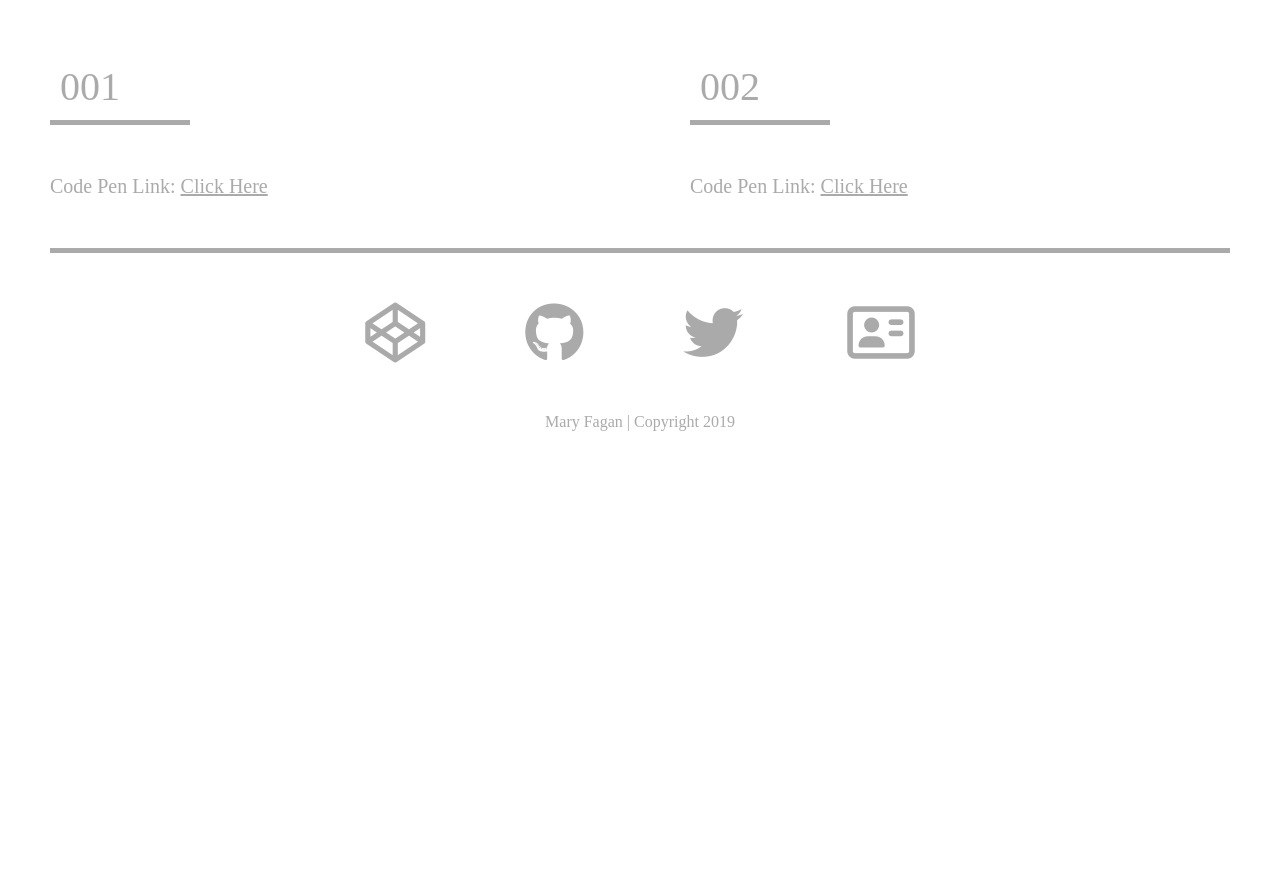
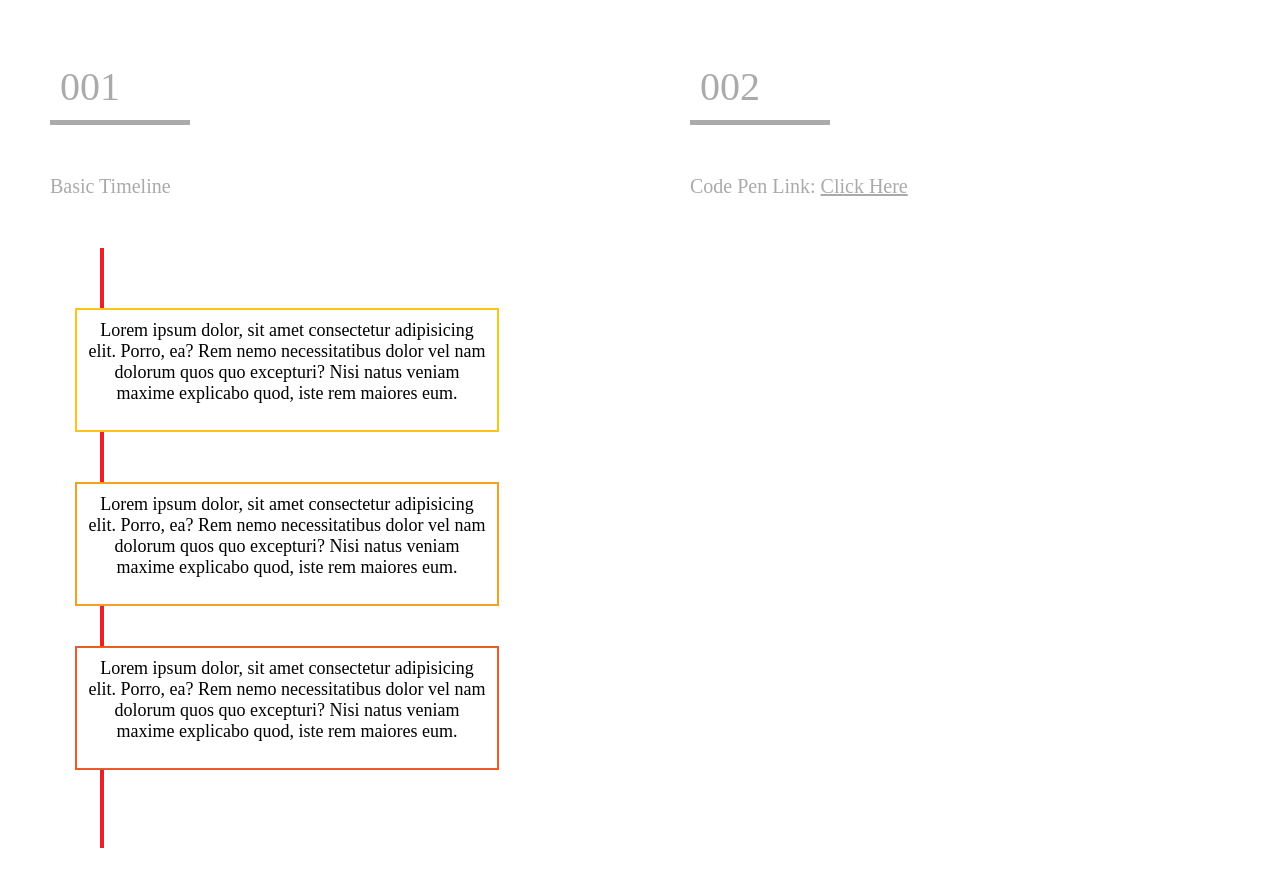
Before and after one commit to M5FGN/CodePens, a plain HTML site: page other-pens.html in a window 1280 px wide. Shown: the part 1629-2516 px from the top of the page. Before the commit the page ends 2110 px from the top, so only its background shows below. Drawn offline with nearby package versions, Linux system fonts and the light colour scheme.

Commit message:
Add new pen

```diff
--- a/other-pens.css
+++ b/other-pens.css
@@ -14,3 +14,41 @@
     border: 2px solid #aaa;
     margin: 50px;
 }
+
+
+/* MISC PENS */
+
+/*Sample 001*/
+
+.vertical_line {
+    border-left: 4px solid #EA2027;
+    height: 600px;
+    margin-left: 50px;
+    margin-top: 50px;
+}
+
+.text_box {
+    height: 100px;
+    width: 400px;
+    margin-left: 25px;
+    background-color: white;
+    padding: 10px;
+    text-align: center;
+    font-size: 18px;
+    position: relative;
+}
+
+.box1 {
+    border: 2px solid #FFC312;
+    top: -540px;
+}
+
+.box2 {
+    border: 2px solid #F79F1F;
+    top: -490px;
+}
+
+.box3 {
+    border: 2px solid #EE5A24;
+    top: -450px;
+}
--- a/other-pens.html
+++ b/other-pens.html
@@ -76,9 +76,15 @@
     <div class="row">
         <div class="column">
             <div class="sample-number">001</div>
-            <div class="sample-title"></div>
+            <div class="sample-title">Basic Timeline</div>
             <div class="sample">
+                <div class="vertical_line"></div>
 
+                <div class="text_box box1">Lorem ipsum dolor, sit amet consectetur adipisicing elit. Porro, ea? Rem nemo necessitatibus dolor vel nam dolorum quos quo excepturi? Nisi natus veniam maxime explicabo quod, iste rem maiores eum.</div>
+
+                <div class="text_box box2">Lorem ipsum dolor, sit amet consectetur adipisicing elit. Porro, ea? Rem nemo necessitatibus dolor vel nam dolorum quos quo excepturi? Nisi natus veniam maxime explicabo quod, iste rem maiores eum.</div>
+
+                <div class="text_box box3">Lorem ipsum dolor, sit amet consectetur adipisicing elit. Porro, ea? Rem nemo necessitatibus dolor vel nam dolorum quos quo excepturi? Nisi natus veniam maxime explicabo quod, iste rem maiores eum.</div>
             </div>
             <div class="source-code">Code Pen Link: <a href="#" class="source-link" target="_blank">Click Here</a></div>
         </div>
```
Also changed, not shown: profile-cards.html (+1 -1 lines).
